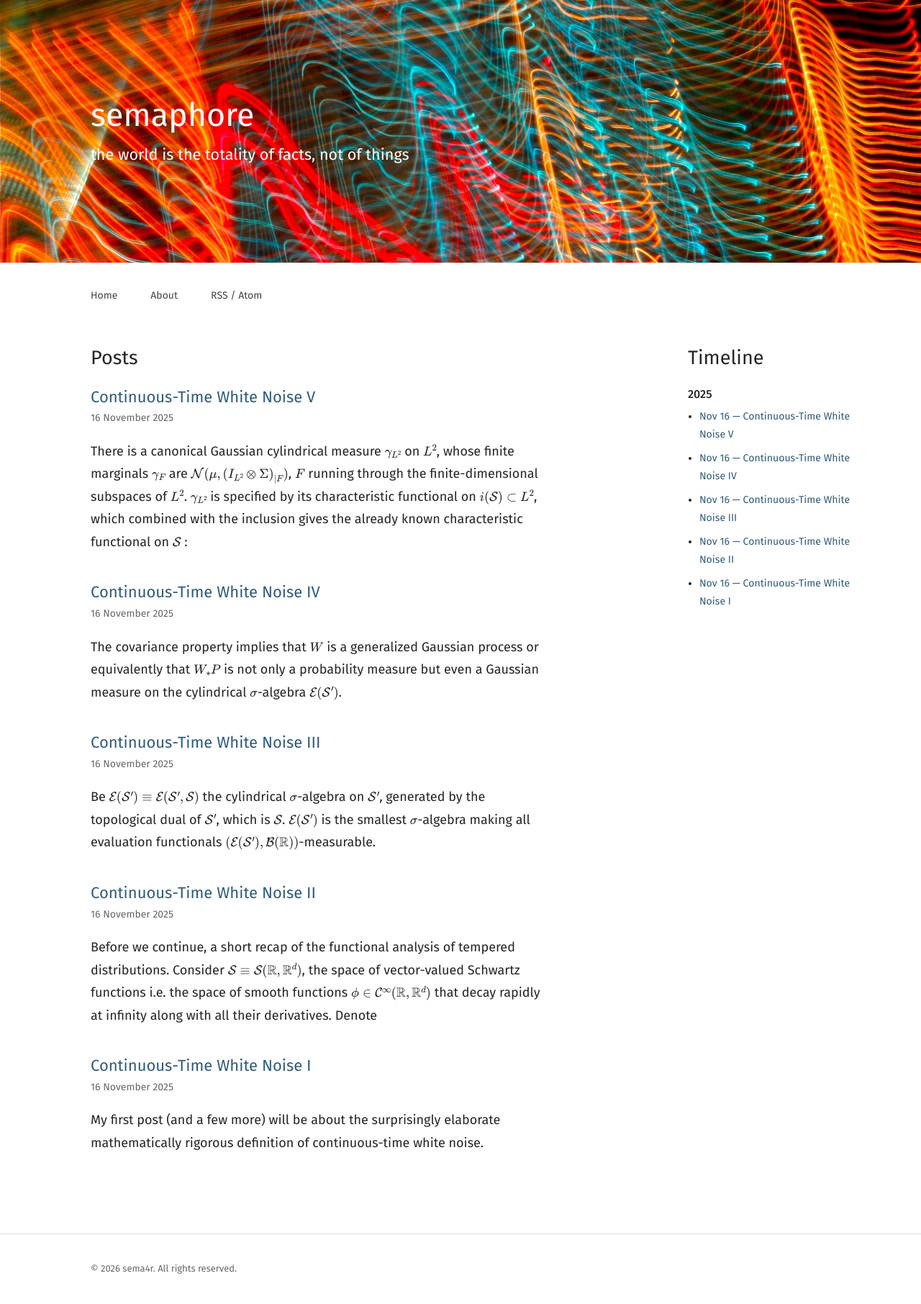
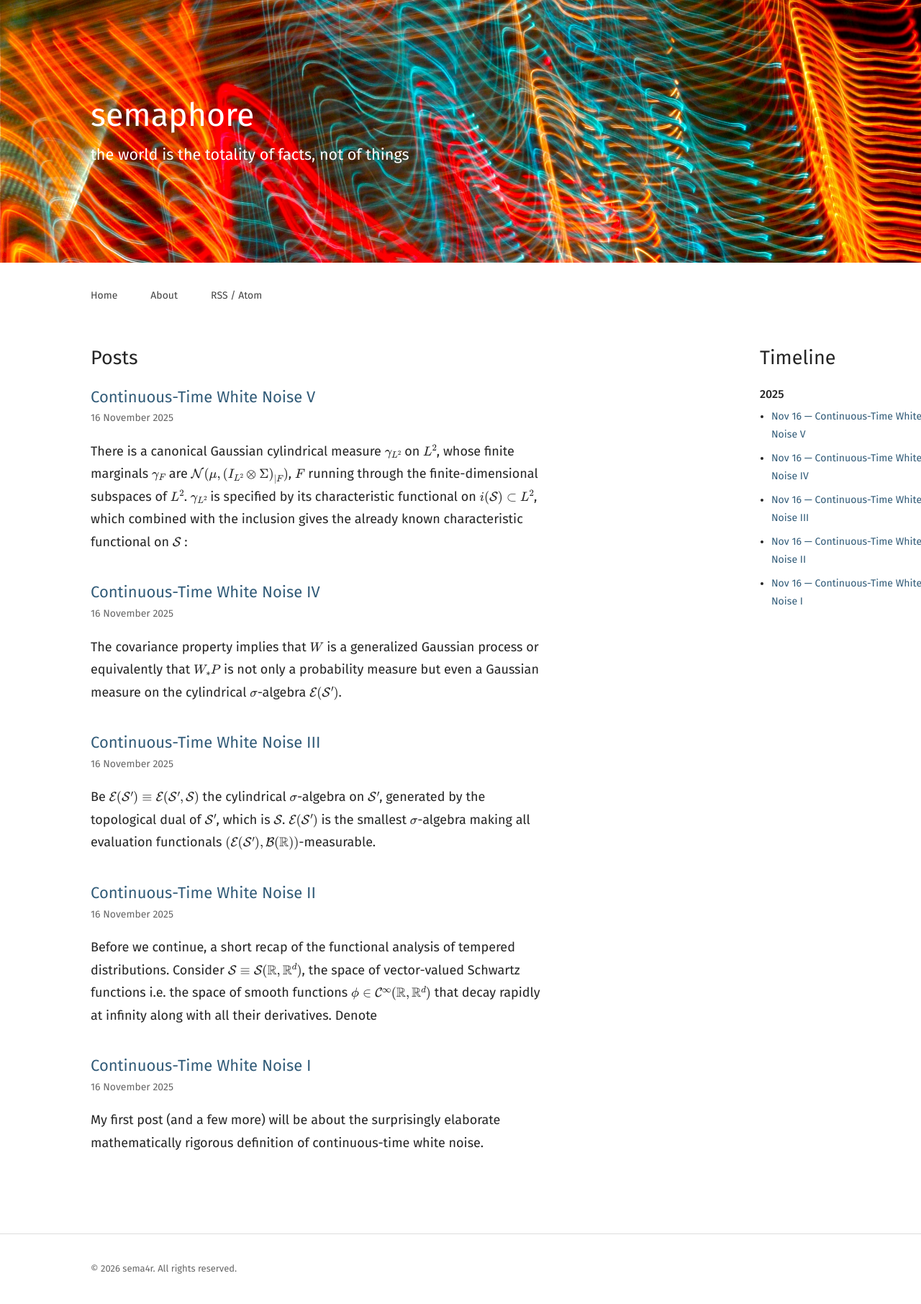
Before and after one commit to sema4r/sema4r.github.io, a Jekyll site: the page built from index.md, in a window 1280 px wide. Shown: the whole page at 72% size. Built offline with Jekyll 4.4.1, drawn with Linux system fonts in a browser that asks for light colours.

Commit message:
Update style.css

```diff
--- a/assets/css/style.css
+++ b/assets/css/style.css
@@ -337,6 +337,6 @@ mjx-container[display="true"] {
 
 @media (min-width: 1000px) {
   .home-timeline {
-    transform: translateX(160px);
+    transform: translateX(260px);
   }
 }
```
